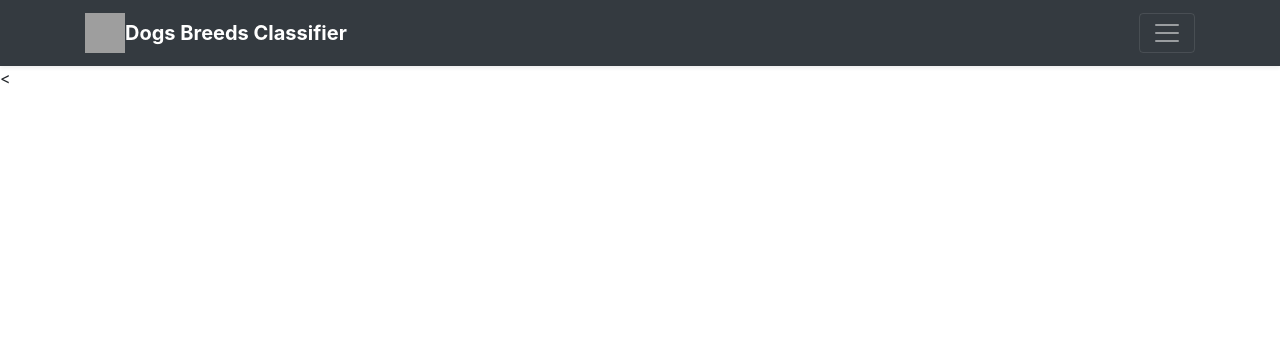
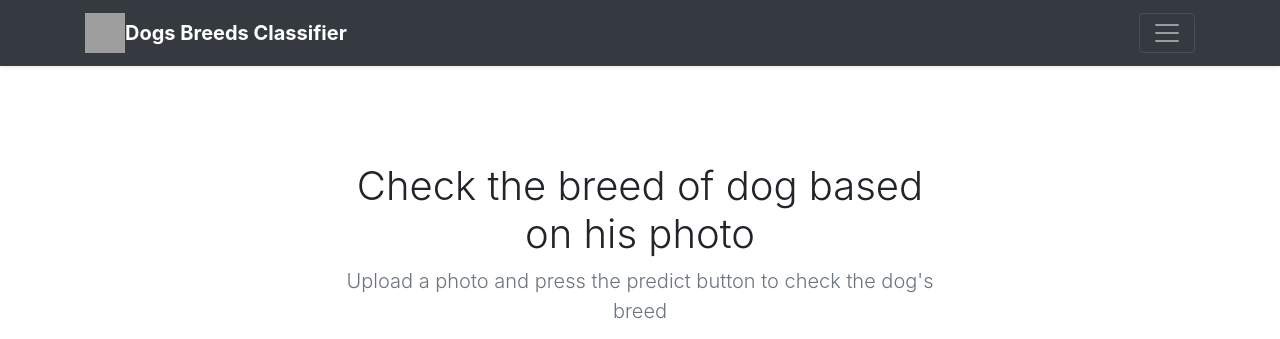
Before and after one commit to aoless/dogs-breed-classifier, a Python web app: template dogs_breed_classifier/app/templates/index.html in a window 1280 px wide. Shown: the top 339 px of the page. Before the commit the page ends 84 px from the top, so only its background shows below. Run offline with Jinja, Linux system fonts and the light colour scheme; the template is opened without the code that fills it, so the values that code supplies are empty; some libraries are stand-ins or nearby versions; grey boxes are pictures that could not be loaded.

Commit message:
Add main jumbotron with images and buttons

```diff
--- a/dogs_breed_classifier/app/templates/index.html
+++ b/dogs_breed_classifier/app/templates/index.html
@@ -44,7 +44,20 @@
   </header>
 
 
-  <
+  <section class="jumbotron text-center">
+    <div class="container">
+      <h1>Check the breed of dog based on his photo</h1>
+      <p class="lead text-muted">Upload a photo and press the predict button to check the dog's breed</p>
+      <img id="dog" src="https://www.nicepng.com/png/detail/592-5921097_how-to-draw-a-dog-easy-step-by.png" class="img" height="320" width="320" alt="dog_image">
+      <form method="post" action="/" enctype="multipart/form-data">
+          <input type="file" class="btn btn-outline-primary my-2" name="file" onchange="readURL(this);" autocomplete="off" required>
+          <button type="checkbox" class="btn btn-outline-success">Predict</button>
+      </form>
+    </div>
+  </section>
+
+
+
 
   <script src="https://ajax.googleapis.com/ajax/libs/jquery/3.3.1/jquery.min.js"></script>
   <script src="https://cdn.plot.ly/plotly-latest.min.js"></script>
```
